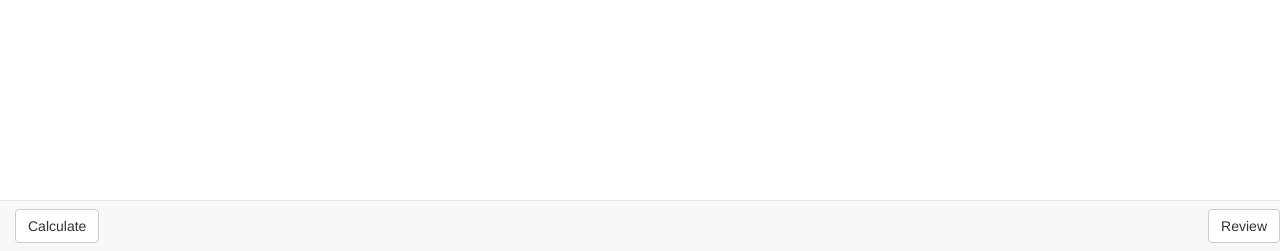
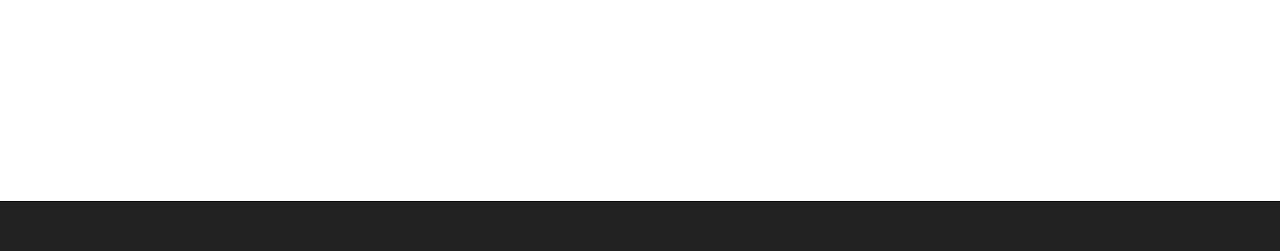
Before and after one commit to Estmator/EstmatorApp, a Django app: page / in a window 1280 px wide. Shown: the part 549-800 px from the top of the page. Run offline with Django 3.2, Linux system fonts and the light colour scheme; some libraries are stand-ins or nearby versions.

Commit message:
Remove footer buttons from basic template

```diff
--- a/estmator_project/estmator_project/templates/base.html
+++ b/estmator_project/estmator_project/templates/base.html
@@ -79,16 +79,14 @@
     <footer id="footer">
     {% block footer %}
       <!--Bottom Navbar-->
-      <div class="navbar navbar-default navbar-fixed-bottom">
+      <div class="navbar navbar-inverse navbar-fixed-bottom">
           <div class="container-fluid">
               <div class="nav navbar-nav navbar-left">
                 {% block footer_left %}
-                <button type="button" class="btn btn-default navbar-btn" id="calculate_btn">Calculate</button>
                 {% endblock %}
               </div>
               <div class="nav navbar-nav navbar-right">
                 {% block footer_right %}
-                <button type="submit" class="btn btn-default navbar-btn" id="review_btn">Review</button>
                 {% endblock %}
               </div>
           </div>
```
